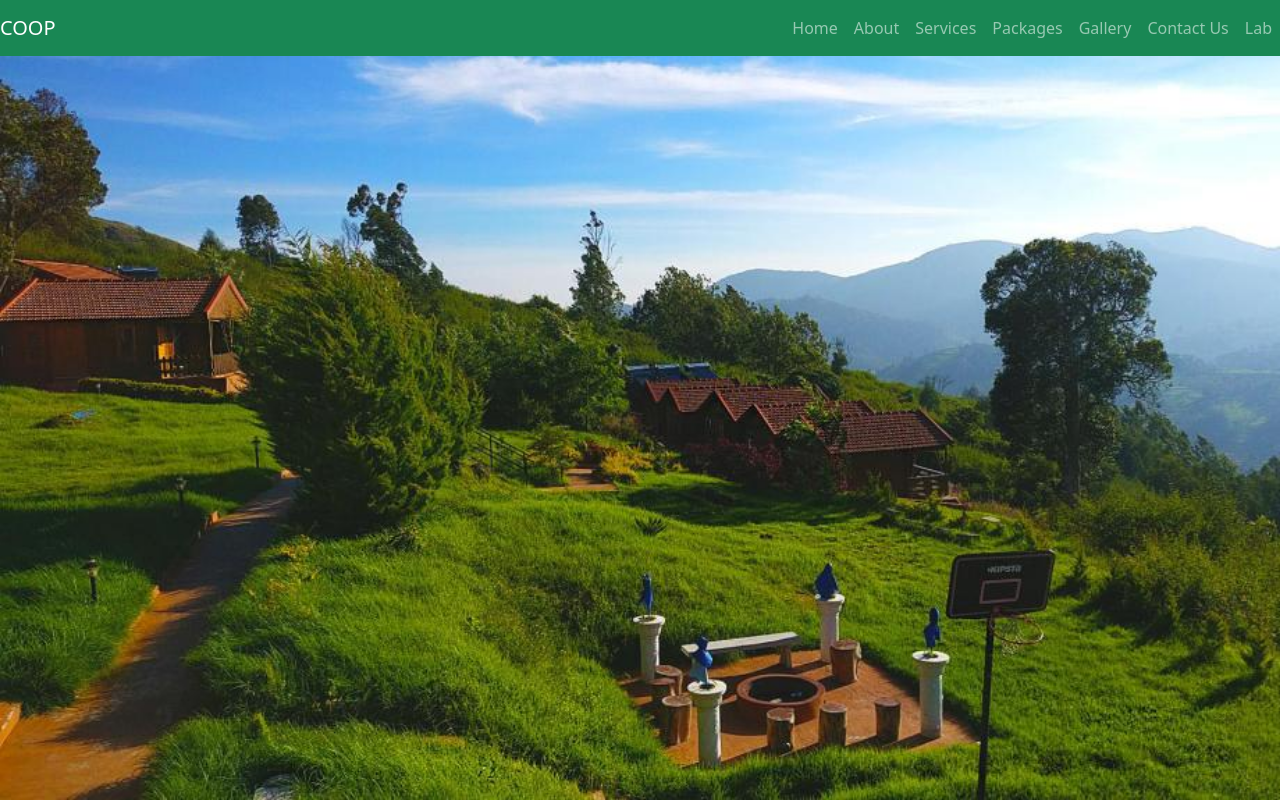
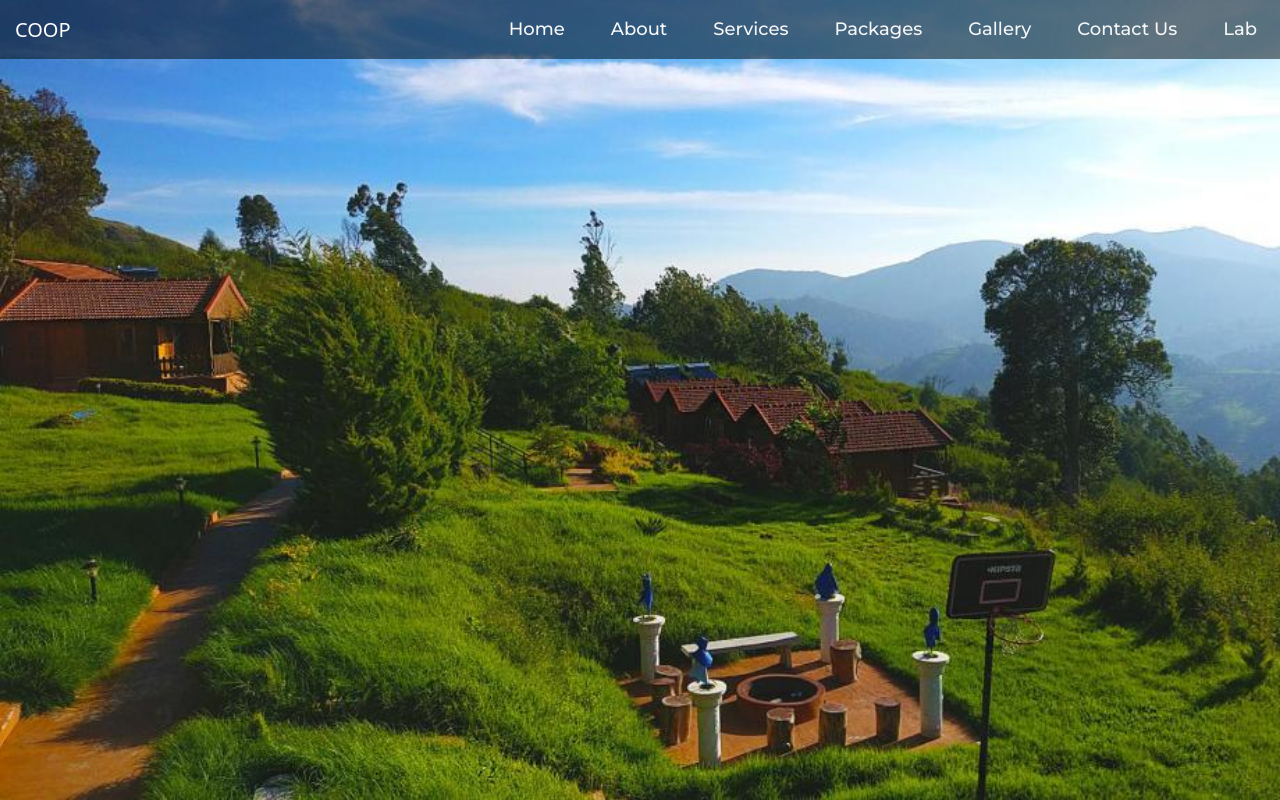
Before and after one commit to AayushmaGhim/L4-final-project, a plain HTML site: page index.html in a window 1280 px wide. Drawn offline with nearby package versions, Linux system fonts and the light colour scheme.

Commit message:
nav bar huna huna layo color change garna baki xa

```diff
--- a/index.html
+++ b/index.html
@@ -7,27 +7,32 @@
         <meta name="viewport" content="width=device-width, initial-scale=1">
         <link href="https://cdn.jsdelivr.net/npm/bootstrap@5.0.2/dist/css/bootstrap.min.css" rel="stylesheet" integrity="sha384-EVSTQN3/azprG1Anm3QDgpJLIm9Nao0Yz1ztcQTwFspd3yD65VohhpuuCOmLASjC" crossorigin="anonymous">
         <script src="https://cdn.jsdelivr.net/npm/bootstrap@5.0.2/dist/js/bootstrap.bundle.min.js" integrity="sha384-MrcW6ZMFYlzcLA8Nl+NtUVF0sA7MsXsP1UyJoMp4YLEuNSfAP+JcXn/tWtIaxVXM" crossorigin="anonymous"></script>
+        <link rel="preconnect" href="https://fonts.googleapis.com">
+        <link rel="preconnect" href="https://fonts.gstatic.com" crossorigin>
+        <link href="https://fonts.googleapis.com/css2?family=Montserrat:wght@500&display=swap" rel="stylesheet">
     </head>
     <body>
         <header>
+        <div class="wrapper">
         <div class="container">
-            <div class="navbar navbar-expand-lg navbar-dark bg-success fixed-top">
+            <div class="navbar navbar-expand-lg navbar-dark fixed-top">
                 <a href="#" class="navbar-brand">COOP</a>
                 <button class="navbar-toggler" type="button" data-bs-toggle="collapse" data-bs-target="#toggleMobileMenu" aria-controls="toggleMobileMenu" aria-expanded="false" aria-lable="Toggle navigation" >
                     <span class="navbar-toggler-icon"></span>
                 </button>
                 <div class="collaspe navbar-collapse" id="toggleMobileMenu">
                     <ul class="navbar-nav ms-auto text-center">
-                        <a class="nav-link" href="#">Home</a>
-                        <a class="nav-link" href="#">About</a>
-                        <a class="nav-link" href="#">Services</a>
-                        <a class="nav-link" href="#">Packages</a>
-                        <a class="nav-link" href="#">Gallery</a>
-                        <a class="nav-link" href="#">Contact Us</a>
-                        <a class="nav-link" href="#">Lab</a>
+                        <li><a class="nav-link" href="#"><span class="active">Home</span></a></li>
+                        <li><a class="nav-link" href="#">About</a></li>
+                        <li><a class="nav-link" href="#">Services</a></li>
+                        <li><a class="nav-link" href="#">Packages</a></li>
+                        <li><a class="nav-link" href="#">Gallery</a></li>
+                        <li><a class="nav-link" href="#">Contact Us</a></li>
+                        <li><a class="nav-link" href="#">Lab</a></li>
                     </ul>
                 </div>
             </div>
+        </div>
         </div>
         <!--<h1>Hello World!</h1>-->
         </header>
--- a/style.css
+++ b/style.css
@@ -14,7 +14,27 @@ header{
     height: 100vh;
 }
 
-.navbar-green{
-    background-color: #70b2d9;
-background-image: var-(linear-gradient(315deg, #70b2d9 0%, #39e5b6 74%));
+.navbar{
+    background: rgba(0,0,0,.5);
 }
+
+.navbar-brand{
+    margin-left: 15px;
+}
+
+.nav-link{
+    color: rgb(246, 246, 246) !important;
+    font-size: 18px;
+    font-family: 'Montserrat', sans-serif;
+    margin-left: 15px;
+    margin-right: 15px;
+}
+
+.navbar-nav li a:active{
+    color: #3af8a9ec;
+}
+
+.navbar-nav li a:hover{
+    background: #3af8a9ec;
+    color: #000000 !important;
+}
```
